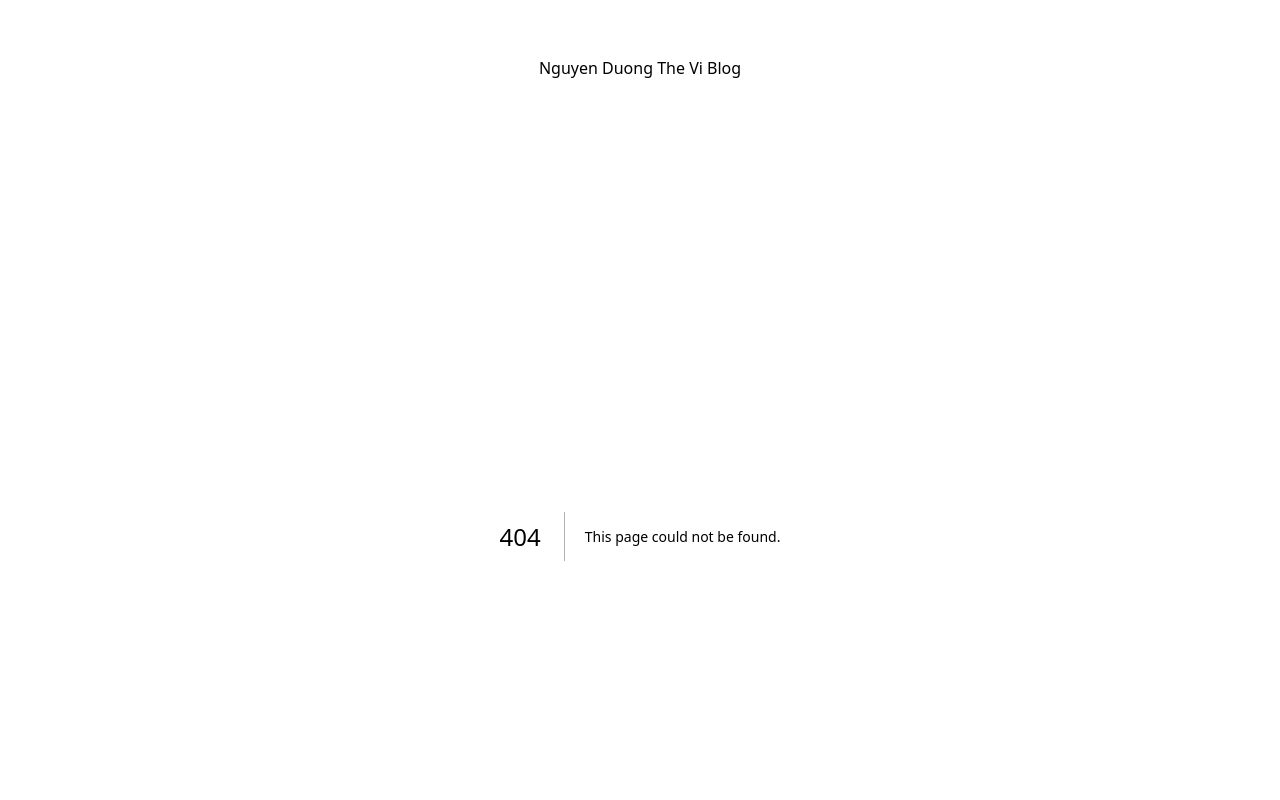
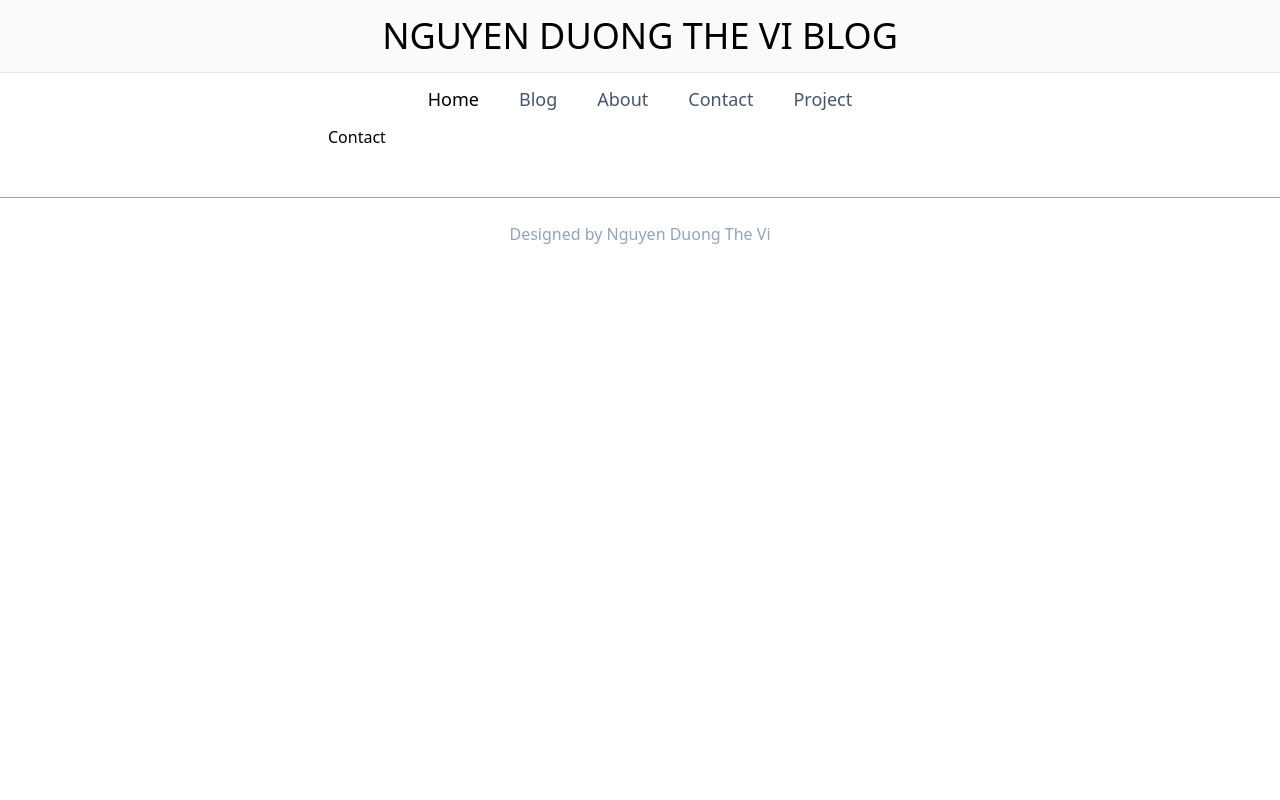
Before and after one commit to thevi31415/nguyenduongtheviblog, a Next.js app: page /contact in a window 1280 px wide. Before the commit this address had no page. Shown: the top 800 px of the page. Built offline with nearby package versions, Linux system fonts and the light colour scheme.

Commit message:
Thêm header

```diff
--- /dev/null
+++ b/app/contact/page.tsx
@@ -0,0 +1,9 @@
+import Image from "next/image";
+
+export default function Contact() {
+  return (
+    <div>
+      <h1>Contact</h1>
+    </div>
+  );
+}
--- a/app/layout.tsx
+++ b/app/layout.tsx
@@ -19,34 +19,65 @@ export default function RootLayout({
 }>) {
   const header = (
     <header>
-      <div className="text-center bg-blue p-8 my-6 rounded-md">
-        <p className="text-black-300">Nguyen Duong The Vi Blog</p>
+      <nav>
+        <div className=" justify-center p-4 border-b bg-slate-50">
+          <div className="container mx-auto">
+            <div className="flex items-center justify-center ">
+              <div className="hidden md:block"></div>
+              <div className="text-center">
+                <div className="text-4xl uppercase">
+                  Nguyen Duong The Vi Blog
                 </div>
+                {/* <div className="text-lg text-slate-500">
+                  Friday, Nov 18,2022
+                </div> */}
+              </div>
+            </div>
+          </div>
+        </div>
+        <div>
+          <div id="menu">
+            <ul className="justify-center text-lg font-medium md:flex">
+              <li className="p-3 mx-2 text-black">
+                <a href="/">Home</a>
+              </li>
+              <li className="p-3 mx-2 text-slate-600 hover:text-black">
+                <a href="/blog">Blog</a>
+              </li>
+              <li className="p-3 mx-2 text-slate-600 hover:text-black">
+                <a href="/about">About</a>
+              </li>
+              <li className="p-3 mx-2 text-slate-600 hover:text-black">
+                <a href="/contact">Contact</a>
+              </li>
+              <li className="p-3 mx-2 text-slate-600 hover:text-black">
+                <a href="/project">Project</a>
+              </li>
+            </ul>
+          </div>
+        </div>
+      </nav>
     </header>
   );
   const footer = (
+    <>
       <footer>
         <div className="border-t border-slate-400 mt-12 py-6 text-center text-slate-400">
           <h3>Designed by Nguyen Duong The Vi</h3>{" "}
-        <a
-          href="https://github.com/thevi31415/nguyenduongtheviblog"
-          className="text-blue-500 font-bold hover:underline hover:text-blue-700 transition duration-300"
-        >
-          Source Code
-        </a>
         </div>
       </footer>
+    </>
   );
 
   return (
     <html>
       <head />
       <body>
-        <div className="mx-auto  max-w-2xl px-6">
         {header}
-          {children}
+        <div className="mx-auto  max-w-8xl px-6">
+          <div className="mx-auto  max-w-2xl px-6">{children}</div>
+        </div>
         {footer}
-        </div>
       </body>
     </html>
   );
--- /dev/null
+++ b/app/project/page.tsx
@@ -0,0 +1,9 @@
+import Image from "next/image";
+
+export default function Project() {
+  return (
+    <div>
+      <h1>Project</h1>
+    </div>
+  );
+}
```
Lines whose indentation alone changed are shown as unchanged.
